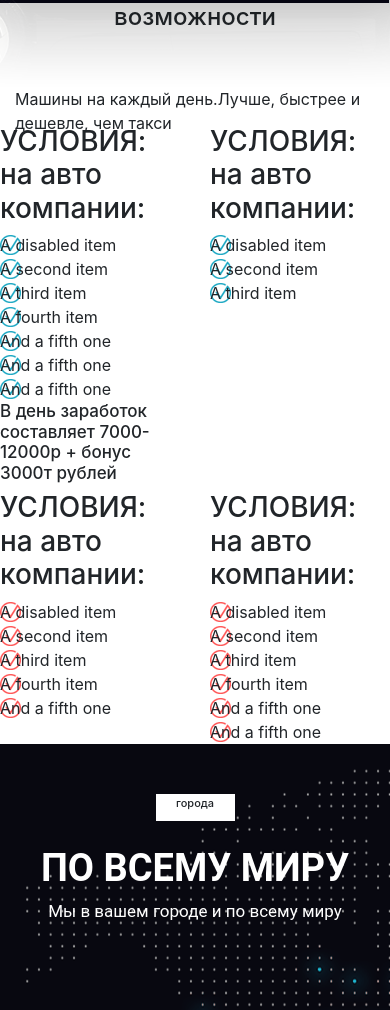
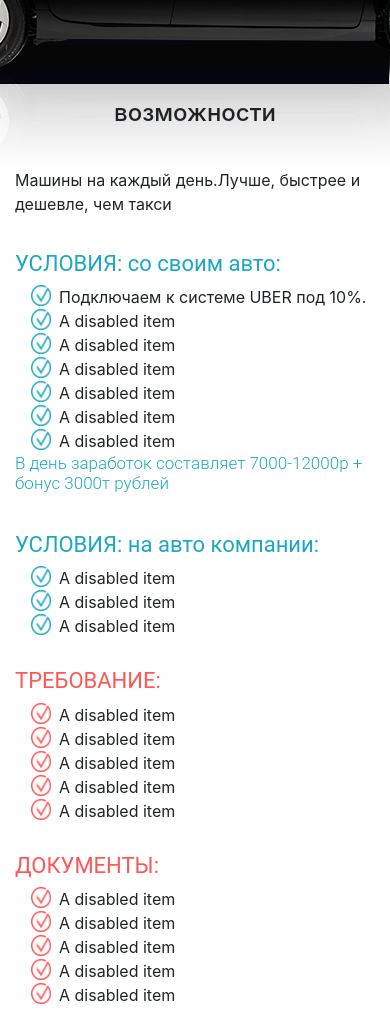
Before and after one commit to Tsvirkyn/Uber, a website: page src/index.html in a window 390 px wide. Shown: the part 4447-5457 px from the top of the page. Drawn offline with nearby package versions, Linux system fonts and the light colour scheme.

Commit message:
my now commit

```diff
--- a/src/index.html
+++ b/src/index.html
@@ -61,11 +61,11 @@
                     </article>
                 </section>
                 <section class=" col-sm-7 offset-sm-4 col-lg-4 offset-lg-3 d-flex  header-info__block__section">
-                    <article class="d-flex  col-lg-6 block__elem2 flex-column  align-items-end align-self-center">
+                    <article class="d-flex  col-lg-7 block__elem2 flex-column  align-items-end align-self-center">
                         <span class="block__elem2__span d-none d-lg-block">Звоните нам ежедневно</span>
                         <span class="block__elem2__number">380992450345</span>
                     </article>
-                    <article class="d-flex  col-lg-6 block__elem3 text-center align-items-center ">
+                    <article class="d-flex  col-lg-5 block__elem3 text-center align-items-center ">
                         <a class="block__elem3__a" href="#">заказать звонок</a>
                     </article>
                 </section>
@@ -98,14 +98,15 @@
 <main>
     <section class="main_reasons-to-work">
         <section class="container">
-            <section class="row justify-content-center">
+            <section class="row justify-content-center flex-column align-items-center">
                 <section class="main_block col-lg-8 offset-lg-1 d-flex flex-column align-items-center">
                     <article class=" main_block_article1 d-flex justify-content-center align-items-center ">
                         <h2 class=" main_span  ">премуйщество</h2>
                     </article>
                     <h2 class="main_h2  ">8 причин начать работать с нами</h2>
                 </section>
-                <section class="main_block_section d-flex  row row-cols-2 ">
+                <section class="col d-flex ">
+                    <section class="main_block_section d-flex  row row-cols-2 cols-sm-1">
                         <article class="main_block col  d-flex align-items-center ">
                             <article class="row">
                                 <article class="col">
@@ -253,6 +254,8 @@
                         </article>
                     </section>
                 </section>
+
+            </section>
         </section>
     </section>
     <section class="main_uber-mobile-app">
@@ -268,7 +271,7 @@
                     </p>
                 </section>
                 <section class="main_block__elem2 d-flex col">
-                    <section class="    row row-cols-3">
+                    <section class=" row row-cols-3">
                         <article class="main_block_elem3 col  d-flex  justify-content-around  flex-column align-items-center ">
                             <h2 class="text-center main_block_elem3_h2 ">оформление заказа одним касанием</h2>
                             <img src="img/Кнопка%20(3).png">
@@ -329,53 +332,48 @@
                     </article>
                     <h2 class=" main_conditions__h2  ">условия и требования</h2>
                 </section>
-                <section class="row row-cols-2">
-                    <section class="col">
-                        <article class="">
-                            <h3 class="main_conditions__h3">УСЛОВИЯ: на авто компании:</h3>
-                        </article>
+                <section class="row row-cols-1">
+                    <section class="col main_conditions__section ">
+                        <h3 class="main_conditions__h3">УСЛОВИЯ: со своим авто:</h3>
                         <ul class="list-group main_conditions__ul">
-                            <li class="list-group main_conditions__ul__elem1">A disabled item</li>
-                            <li class="list-group main_conditions__ul__elem1">A second item</li>
-                            <li class="list-group main_conditions__ul__elem1">A third item</li>
-                            <li class="list-group main_conditions__ul__elem1">A fourth item</li>
-                            <li class="list-group main_conditions__ul__elem1">And a fifth one</li>
-                            <li class="list-group main_conditions__ul__elem1">And a fifth one</li>
-                            <li class="list-group main_conditions__ul__elem1">And a fifth one</li>
+                            <li class="list-group main_conditions__ul__elem1 flex-row ml-3"><img  class="mr-2" src="img/check_blue%204.png">Подключаем к системе UBER под 10%.</li>
+                            <li class="list-group main_conditions__ul__elem1 flex-row ml-3"><img class="mr-2" src="img/check_blue%204.png">A disabled item</li>
+                            <li class="list-group main_conditions__ul__elem1 flex-row ml-3"><img class="mr-2" src="img/check_blue%204.png">A disabled item</li>
+                            <li class="list-group main_conditions__ul__elem1 flex-row ml-3"><img  class="mr-2" src="img/check_blue%204.png">A disabled item</li>
+                            <li class="list-group main_conditions__ul__elem1 flex-row ml-3"><img class="mr-2" src="img/check_blue%204.png">A disabled item</li>
+                            <li class="list-group main_conditions__ul__elem1 flex-row ml-3"><img class="mr-2" src="img/check_blue%204.png">A disabled item</li>
+                            <li class="list-group main_conditions__ul__elem1 flex-row ml-3"><img class="mr-2" src="img/check_blue%204.png">A disabled item</li>
                         </ul>
-                        <article>
                         <h4 class="main_conditions__h4">В день заработок составляет 7000-12000р + бонус 3000т
                                 рублей</h4>
-                        </article>
-
                     </section>
-                    <section class="col">
-                        <h3 class="">УСЛОВИЯ: на авто компании:</h3>
+                    <section class="col main_conditions__section ">
+                        <h3 class="main_conditions__h3">УСЛОВИЯ: на авто компании:</h3>
                         <ul class="list-group list-group main_conditions__ul">
-                            <li class="list-group main_conditions__ul__elem1">A disabled item</li>
-                            <li class="list-group main_conditions__ul__elem1">A second item</li>
-                            <li class="list-group main_conditions__ul__elem1">A third item</li>
+                            <li class="list-group main_conditions__ul__elem1 flex-row ml-3"><img class="mr-2" src="img/check_blue%204.png">A disabled item</li>
+                            <li class="list-group main_conditions__ul__elem1 flex-row ml-3"><img class="mr-2" src="img/check_blue%204.png">A disabled item</li>
+                            <li class="list-group main_conditions__ul__elem1 flex-row ml-3"><img class="mr-2" src="img/check_blue%204.png">A disabled item</li>
                         </ul>
                     </section>
-                    <section class="col">
-                        <h3 class="">УСЛОВИЯ: на авто компании:</h3>
+                    <section class="col main_conditions__section ">
+                        <h3 class="main__h3">ТРЕБОВАНИЕ:</h3>
                         <ul class="list-group main_conditions__ul">
-                            <li class="list-group main_conditions__ul__elem2">A disabled item</li>
-                            <li class="list-group main_conditions__ul__elem2">A second item</li>
-                            <li class="list-group main_conditions__ul__elem2">A third item</li>
-                            <li class="list-group main_conditions__ul__elem2">A fourth item</li>
-                            <li class="list-group main_conditions__ul__elem2">And a fifth one</li>
+                            <li class="list-group main_conditions__ul__elem1 flex-row ml-3"><img class="mr-2" src="img/check_red%204.png">A disabled item</li>
+                            <li class="list-group main_conditions__ul__elem1 flex-row ml-3"><img class="mr-2" src="img/check_red%204.png">A disabled item</li>
+                            <li class="list-group main_conditions__ul__elem1 flex-row ml-3"><img class="mr-2" src="img/check_red%204.png">A disabled item</li>
+                            <li class="list-group main_conditions__ul__elem1 flex-row ml-3"><img class="mr-2"  src="img/check_red%204.png">A disabled item</li>
+                            <li class="list-group main_conditions__ul__elem1 flex-row ml-3"><img class="mr-2" src="img/check_red%204.png">A disabled item</li>
                         </ul>
                     </section>
-                    <section class="col">
-                        <h3 class="">УСЛОВИЯ: на авто компании:</h3>
+                    <section class="col main_conditions__section ">
+                        <h3 class="main__h3">ДОКУМЕНТЫ:</h3>
                         <ul class="list-group">
-                            <li class="list-group main_conditions__ul__elem2">A disabled item</li>
-                            <li class="list-group main_conditions__ul__elem2">A second item</li>
-                            <li class="list-group main_conditions__ul__elem2">A third item</li>
-                            <li class="list-group main_conditions__ul__elem2">A fourth item</li>
-                            <li class="list-group main_conditions__ul__elem2">And a fifth one</li>
-                            <li class="list-group main_conditions__ul__elem2">And a fifth one</li>
+                            <li class="list-group main_conditions__ul__elem1 flex-row ml-3"><img class="mr-2" src="img/check_red%204.png">A disabled item</li>
+                            <li class="list-group main_conditions__ul__elem1 flex-row ml-3"><img  class="mr-2" src="img/check_red%204.png">A disabled item</li>
+                            <li class="list-group main_conditions__ul__elem1 flex-row ml-3"><img class="mr-2" src="img/check_red%204.png">A disabled item</li>
+                            <li class="list-group main_conditions__ul__elem1 flex-row ml-3"><img class="mr-2" src="img/check_red%204.png">A disabled item</li>
+                            <li class="list-group main_conditions__ul__elem1 flex-row ml-3"><img class="mr-2" src="img/check_red%204.png">A disabled item</li>
+
                         </ul>
                     </section>
                 </section>
@@ -385,14 +383,14 @@
     <section class="main_world">
         <section class="container">
             <section class="row justify-content-center  flex-column justify-content-between main_world__section">
-                <section class=" main_world__section col-lg-4 offset-lg-4 d-flex flex-column align-items-center">
+                <section class=" main_world__section col-lg-5 offset-lg-4 d-flex flex-column align-items-center">
                     <article class=" main_world__elem1 d-flex flex-column align-items-center justify-content-center">
                         <h4 class=" main_world__h4 ">города</h4>
                     </article>
                     <h2 class=" main_world__h2 ">По всему миру</h2>
                     <p class="main_world__p">Мы в вашем городе и по всему миру</p>
                 </section>
-                <article class="main_world__elem2 d-flex justify-content-center offset-lg-4 col-lg-4 ">
+                <article class="main_world__elem2 d-flex justify-content-center offset-lg-4 col-lg-5 ">
                     <h4 class="main_world__h4 text-center"> посмотреть все города</h4>
                 </article>
             </section>
@@ -420,7 +418,7 @@
                             <li class="footer_section__ul__elem1 col-m-auto"><a class="footer_section__ul__elem1__a"
                                                                                 href="#">для водителей</a></li>
                         </ul>
-                        <ul class="footer_section__ul d-flex justify-content-between col-lg-4 ">
+                        <ul class="footer_section__ul d-flex justify-content-between  col-lg-4 ">
                             <li class="footer_section__ul__elem2 col-m-auto"><a class="footer_section__ul__elem2__a"
                                                                                 href="#">центр поддержки</a></li>
                             <li class="footer_section__ul__elem2 col-m-auto"><a class="footer_section__ul__elem2__a "
@@ -432,7 +430,7 @@
                             <li class="footer_section__ul__elem2 col-m-auto"><a class="footer_section__ul__elem2__a"
                                                                                 href="#">о нас</a></li>
                         </ul>
-                        <ul class="footer_section__ul d-flex  justify-content-center col-lg-2 ">
+                        <ul class="footer_section__ul d-flex  justify-content-center  col-lg-2 ">
                             <li class="footer_section__ul__elem3"><a class="footer_section__ul__elem3__a" href="#">русский</a>
                             </li>
                         </ul>
--- a/src/sass/styles.sass
+++ b/src/sass/styles.sass
@@ -67,11 +67,8 @@ header
     position: 50% 50%
     size: cover
   height: 799px
-
 .header-nav
-
   background: #212121
-
   .navbar
     padding: 20px 0
     justify-content: end
@@ -90,8 +87,7 @@ header
 
 .header-info
   .header-info__section
-
-    height: 80px
+    height: 87px
   background: rgba(1, 1, 1, 16.1%)
 
   .block__elem1__span
@@ -216,8 +212,6 @@ main
      font-size: $basic_font_p
 
      @extend %main_p
-
-
 .main_uber-mobile-app
  .main_block_elem1
   .main_block_article2
@@ -284,21 +278,21 @@ h2
 .main_uber-mobile-app
   background: url("../img/mobile_bg (1).png")
 .main_choice
-  .main_choice_black
+  &_black
     background: url("../img/Темная подложка (1).png")
       position: 100%
       repeat: no-repeat
       size: cover
     height: 502px
 
-  .main_choice_cell
+  &_cell
     background: url("../img/Подложка (2).png")
       position: 100%
       repeat: no-repeat
       size: cover
     height: 397px
 
-  .main_choice__figure
+  &__figure
    background: url("../img/Автомобиль (1).png")
      position: 50% 50%
      repeat: no-repeat
@@ -306,7 +300,7 @@ h2
    height: 480px
    width: 759px
    margin: 0
-  .main_choice_elem1
+  &_elem1
     z-index: 12
     top: 54px
     .main_choice_article
@@ -346,37 +340,62 @@ h2
        style: normal
        weight: 400
       line-height: 21px
+.main_conditions
+  &__section
+    margin: 15px
 
-.main_conditions
-  .main_conditions__ul__elem1
-    background: url("../img/check_blue 4.png") no-repeat 0 50%
+  .main__h3
+    color: #FF5656
+    font:
+      family: Roboto
+      size: 22px
+      style: normal
+      weight: 400
+  &__h3
+    color: #1CA8C3
+    font:
+      family: Roboto
+      size: 22px
+      style: normal
+      weight: 400
+  &__h4
+    color: #1CA8C3
+    font:
+      family: Roboto
+      size: 17px
+      style: normal
+      weight: 300
 
-  .main_conditions__ul__elem2
-    background: url("../img/check_red 4.png") no-repeat 0 50%
+  &__ul__elem1
+   img
+     height: 21px
+     width: 20px
 
-  .main_conditions__h4
-    font-size: 17px
+  &__ul__elem2
+    img
+      height: 21px
+      width: 20px
 
 .main_world
   background: url("../img/world_bg.png")
   height: 716px
-  .main_world__section
+  &__section
     height: 716px
-    .main_world__h2
+    &__h2
       text-transform: uppercase
       font:
         weight: 700
         size: 38px
         style: normal
         family: Roboto
-    .main_world__p
+    &__p
       color: #FFF
       font:
         family: Roboto
         size: 17px
         style: normal
         weight: 400
-    .main_world__elem1
+    &__elem1
       margin-top: 50px
       margin-bottom: 25px
       width: 79px
@@ -384,9 +403,8 @@ h2
       background: #fff
       .main_world__h4
         font-size: 11px
-  .main_world__elem2
-
-    .main_world__h4
+  &__elem2
+    &__h4
       color: #1FBAD6
       text-transform: uppercase
       font:
@@ -394,25 +412,25 @@ h2
         size: 15px
         style: normal
         weight:  400
-footer
+
+.footer_section
   .footer_section__figure
     margin-top: 21px
-  .footer_section_elem1
+  &_elem1
     top: 49px
     left: 24px
-  .footer_section_elem2
+  &_elem2
     top: 49px
     right: 21px
     background: url("../img/Ссылки.png")
     width: 296px
     height: 27px
 
-
-  .footer_section__figure
+  &__figure
     background: url("../img/Разделитель (1).png")
     width: 300px
     height: 7px
-  .footer_section__ul
+  &__ul
     list-style-type: none
     .footer_section__ul__elem1__a
       color: #070716
@@ -508,13 +526,13 @@ footer
       font:
        size: 15px
 @media only screen and (max-width: 768px)
-  .header-nav
+
 
 
 
 
   .header-info
-     &__block__section
+
 
 
 
```
Also changed, not shown: src/css/styles.min.css. Lines whose indentation alone changed are shown as unchanged.
